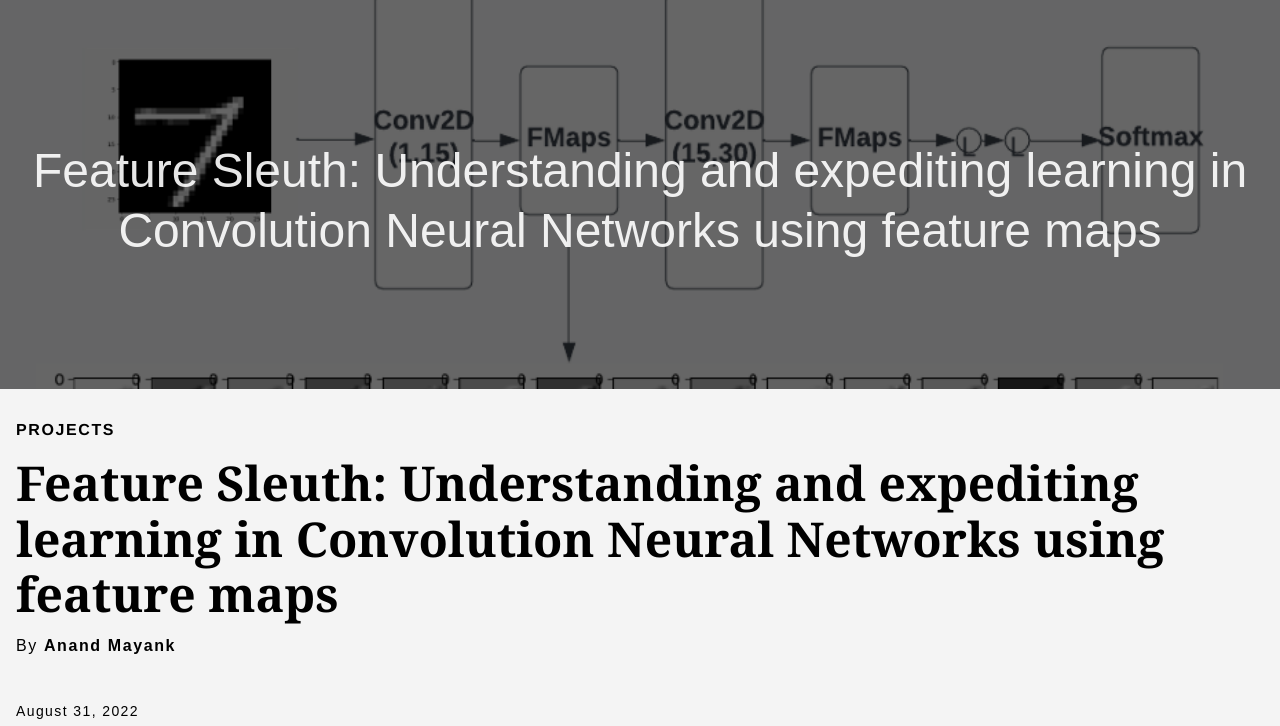
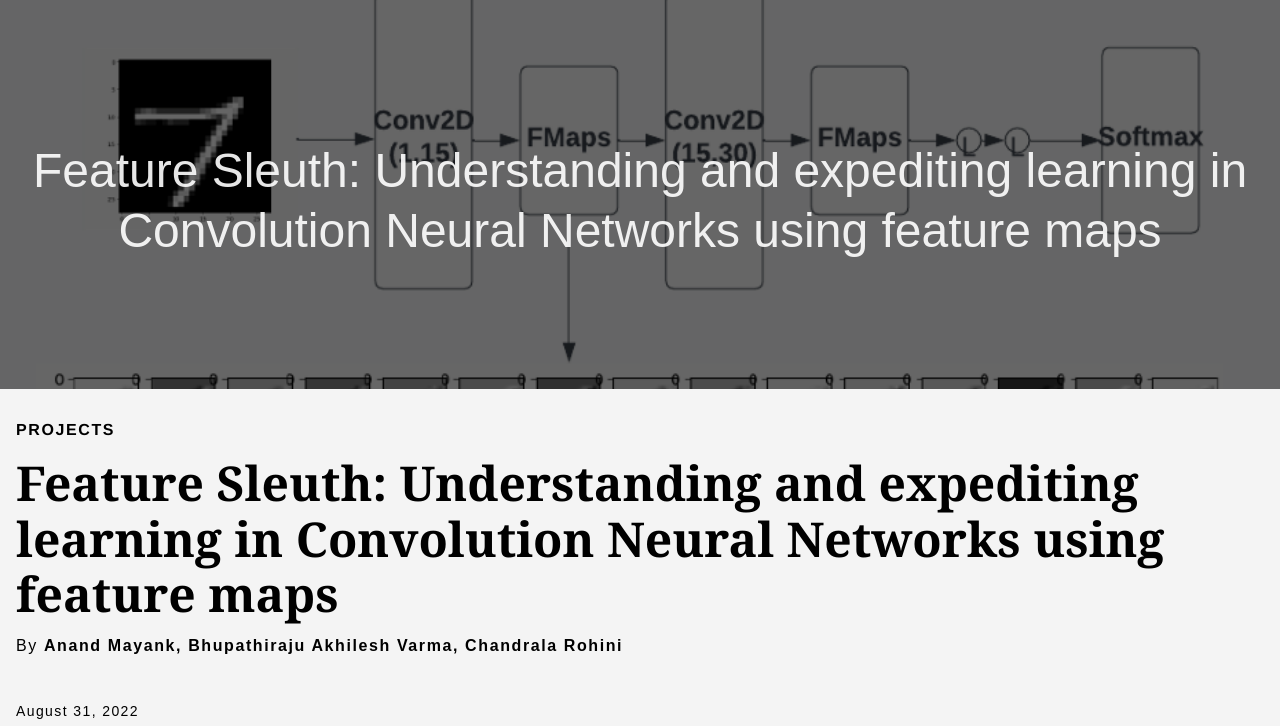
Before and after one commit to mayankanand111/Mayank_Portfolio, a plain HTML site: page post/project-3/index.html in a window 1280 px wide. Shown: the part 74-800 px from the top of the page. Drawn offline with Linux system fonts and the light colour scheme.

Commit message:
Adding more authors

```diff
--- a/post/project-3/index.html
+++ b/post/project-3/index.html
@@ -174,7 +174,7 @@
       <h1 class="f1 athelas mt3 mb1">Feature Sleuth: Understanding and expediting learning in Convolution Neural Networks using feature maps</h1>
 
       <p class="tracked">
-        By <strong>Anand Mayank</strong>
+        By <strong>Anand Mayank, Bhupathiraju Akhilesh Varma, Chandrala Rohini</strong>
       </p>
 
 
```
Also changed, not shown: post/project-1/index.html (+1 -1 lines).
